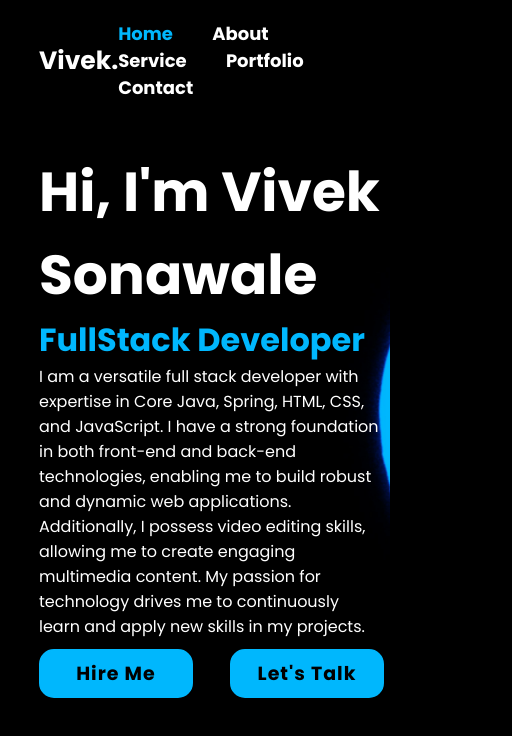
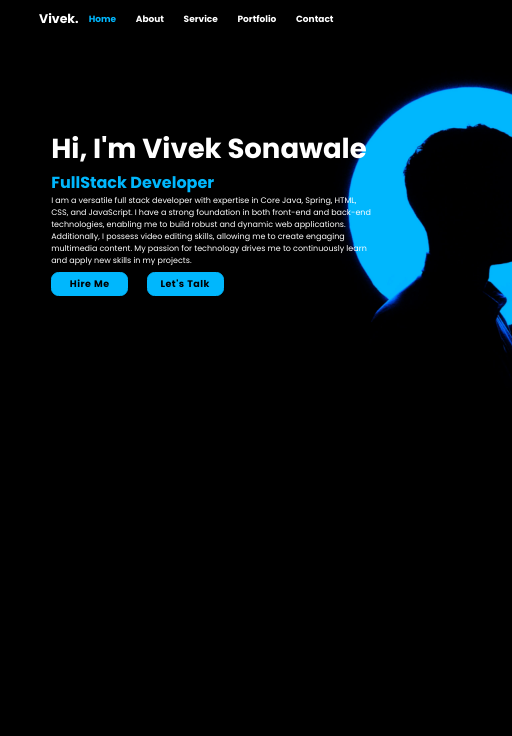
Before and after one commit to viveksonawale/viveksonawale.github.io, a plain HTML site: page index.html in a window 390 px wide. Shown: the whole page, 512 px wide, since content can reach past the window. Drawn offline with Linux system fonts and the light colour scheme.

Commit message:
change in css so that mobile phone can view the portfolio in desktop mode only

```diff
--- a/style.css
+++ b/style.css
@@ -47,7 +47,7 @@ body {
     display: flex;
     height: 100vh;
     background: url('background.jpg') no-repeat;
-    background-size:cover;
+    background-size: cover;
     background-position: center;
     align-items: center;
     padding: 0 10%;
@@ -96,3 +96,13 @@ body {
     font-weight: 600;
     letter-spacing: 1px;
 }
+
+@media only screen and (max-width: 768px) {
+    body {
+        zoom: 0.5;
+        /* Adjust zoom to fit content in mobile screen */
+        /* or force desktop layout styles */
+        width: 1024px;
+        overflow-x: scroll;
+    }
+}
```
